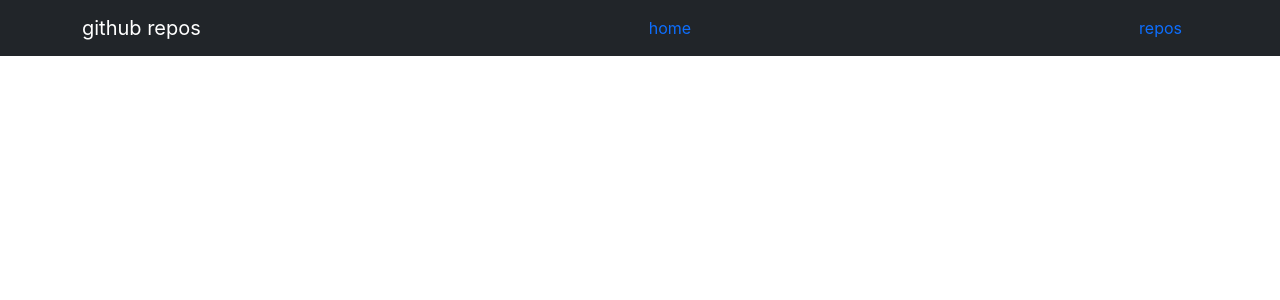
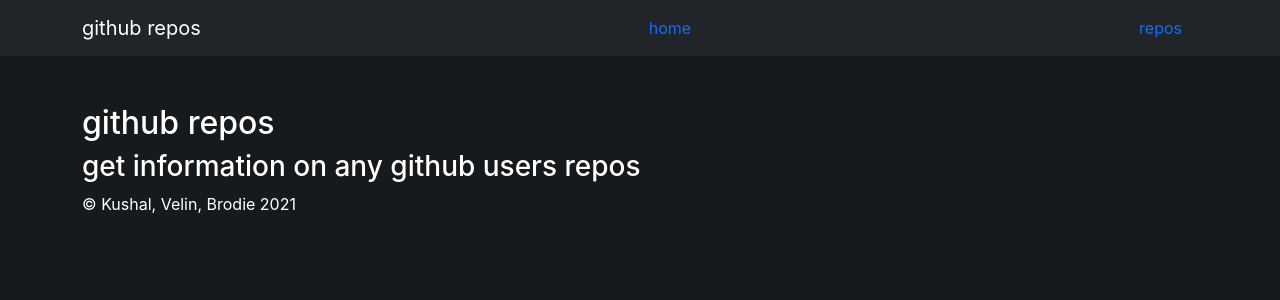
Before and after one commit to brodie-m/repo-tracker, a React (Create React App) app: page / in a window 1280 px wide. Shown: the top 300 px of the page. Built offline with nearby package versions, Linux system fonts and the light colour scheme.

Commit message:
added content to pages

```diff
--- a/src/App.js
+++ b/src/App.js
@@ -2,11 +2,11 @@
 import "./App.css";
 import { Welcome, Repos } from "./pages";
 import { Route, Switch } from "react-router-dom";
-import CustomNav from "./components/CustomNav";
+
 function App() {
   return (
     <Switch>
-    <CustomNav/>
+
     <Route path = '/' exact>
       <Welcome/>
     </Route>
--- a/src/index.css
+++ b/src/index.css
@@ -5,6 +5,7 @@
     sans-serif;
   -webkit-font-smoothing: antialiased;
   -moz-osx-font-smoothing: grayscale;
+  background: #171a1d;
 }
 
 code {
--- a/src/pages/Repos/index.js
+++ b/src/pages/Repos/index.js
@@ -1,9 +1,13 @@
 import React from 'react'
-
+import { Container } from 'react-bootstrap'
+import CustomNav from '../../components/CustomNav'
 export default function index() {
     return (
         <div>
-            <p>hello world</p>
+            <CustomNav/>
+            <Container className = 'd-flex justify-content-center'>
+
+            </Container>
         </div>
     )
 }
--- a/src/pages/Welcome/index.js
+++ b/src/pages/Welcome/index.js
@@ -1,9 +1,16 @@
 import React from 'react'
-
+import CustomNav from '../../components/CustomNav'
+import { Container } from 'react-bootstrap'
 export default function index() {
     return (
         <div>
-            <p>hello world from welcome</p>
+            <CustomNav/>
+            <Container className = 'd-flex justify-content-center flex-column mt-5 text-white'>
+
+            <h2 className = ''>github repos</h2>
+            <h3>get information on any github users repos</h3>
+            <p>&copy; Kushal, Velin, Brodie 2021</p>
+            </Container>
         </div>
     )
 }
```
